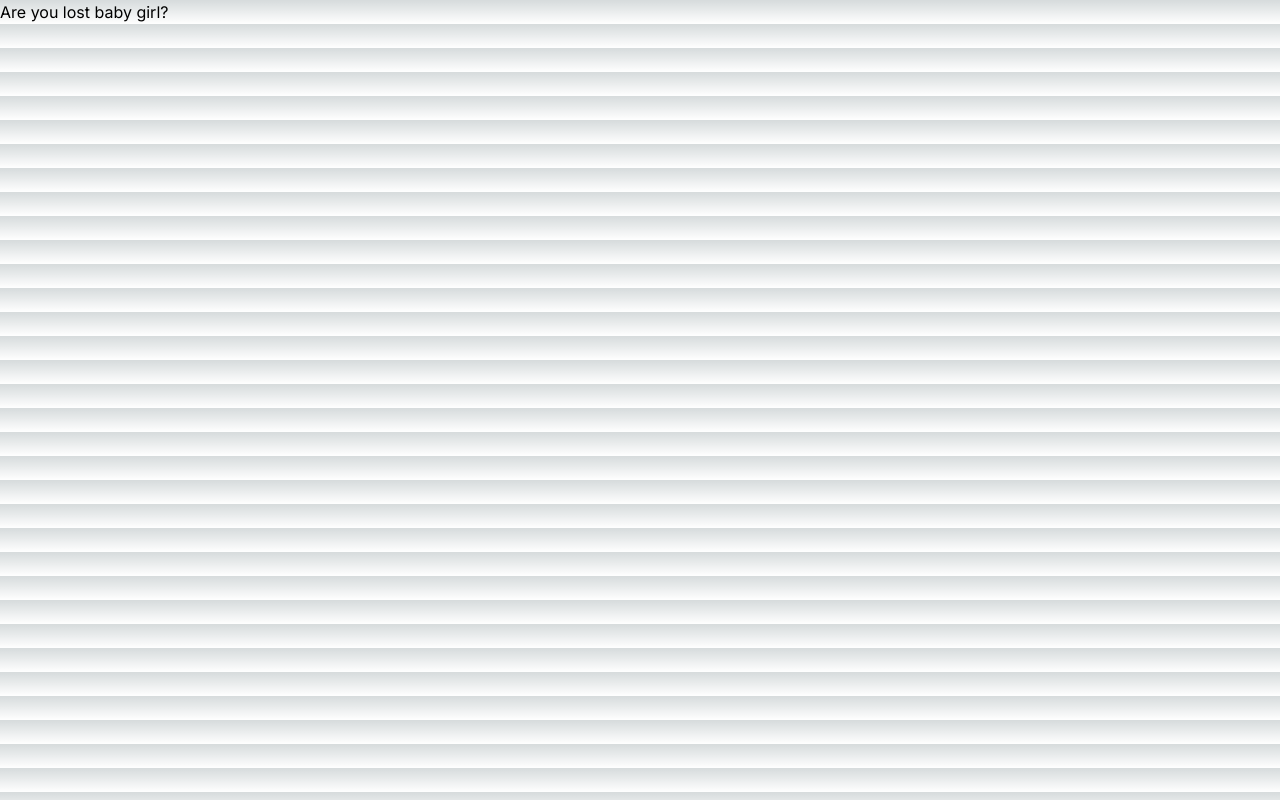
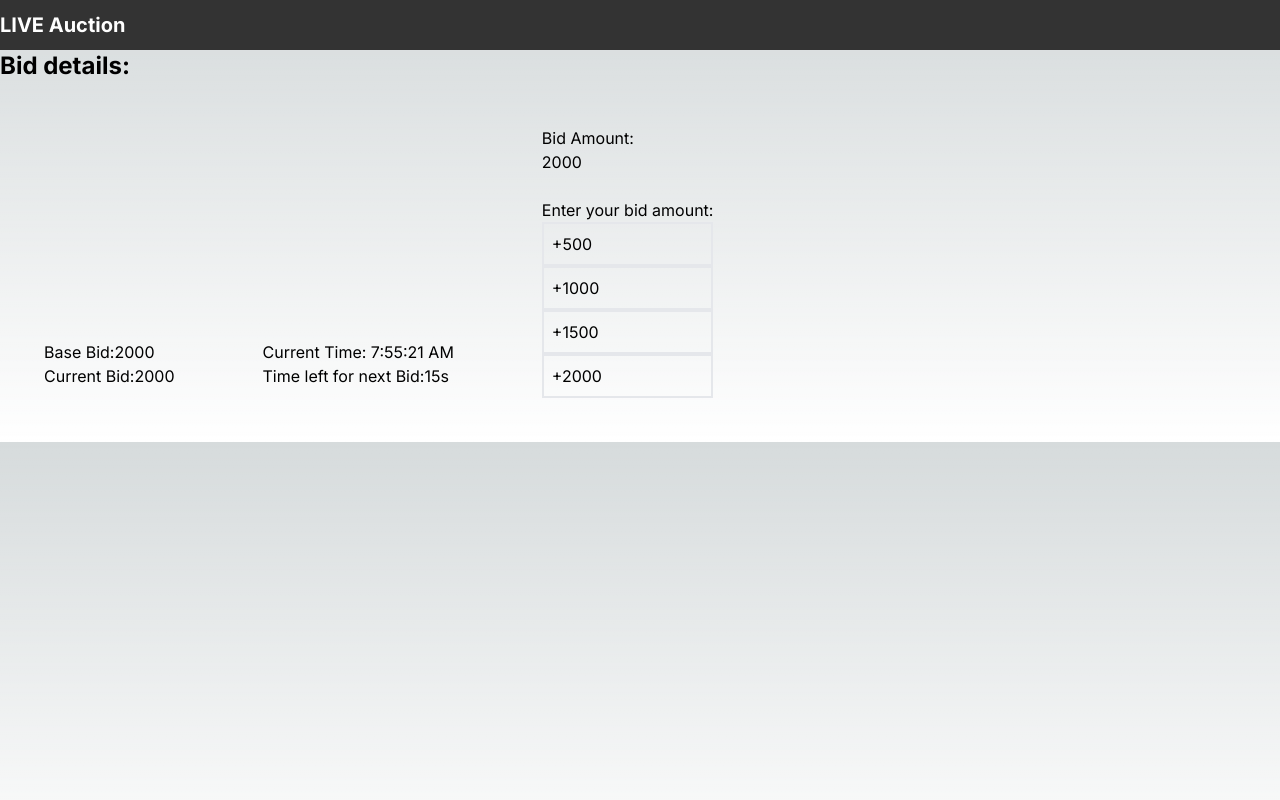
Before and after one commit to synapsecode/chETHFunds, a Next.js app in the folder chethfunds/: page /auction in a window 1280 px wide. Before the commit this address had no page. Built offline with nearby package versions, Linux system fonts and the light colour scheme.

Commit message:
AuctionPage

```diff
--- /dev/null
+++ b/chethfunds/app/auction/page.js
@@ -0,0 +1,64 @@
+'use client';
+import AppBar from "../../components/AppBar";
+import { useState, useEffect } from "react";
+// import Router from "next/router"
+
+// let bidAmount = 2000;
+let time;
+let timeRemaining=120;
+setInterval(()=>{
+    time=new Date().toLocaleTimeString();
+},1000)
+
+export default function Auction() {
+    const [bidAmount, seta] = useState(2000);
+    const [seconds, setSeconds] = useState(0);
+    const [timeRemaining, setTimeRemaining] = useState(20);
+
+    useEffect(() => {
+        const intervalId = setInterval(() => {
+          // Increment the seconds every second
+          setSeconds((prevSeconds) => prevSeconds + 1);
+          setTimeRemaining(prevTime => (prevTime > 0 ? prevTime - 1 : 0));
+          if (timeRemaining==0) {
+            <h1>TIME UP</h1>
+          }
+        }, 1000);
+        return () => clearInterval(intervalId);
+  }, []);
+
+    const handleIncrement = (a) => {
+        seta((a * 100) + bidAmount);
+        // bidAmount=bidAmount+(a*100);
+    };
+
+
+    return (
+        <>
+            <AppBar pageName={"LIVE Auction"} />
+            <div>
+                <p className="font-bold text-2xl center">Bid details:</p>
+                <div className="details inline-block min-w-min p-11">
+                    <p>Base Bid:2000</p>
+                    <p>Current Bid:{bidAmount}</p>
+                </div>
+                <div className="time inline-block min-w-min p-11">
+                    <p>Current Time: {time}</p>
+                    <div>Time left for next Bid:{timeRemaining}s</div>
+                </div>
+                <div className="amount inline-block min-w-min p-11">
+                    <p>Bid Amount:<br />{bidAmount}</p> <br />
+                    <div>Enter your bid amount: <br />
+                        <ul>
+                            <li className="border-2 p-2 cursor-pointer" onClick={() => handleIncrement(5)}>+500</li>
+                            <li className="border-2 p-2 cursor-pointer" onClick={() => handleIncrement(10)}>+1000</li>
+                            <li className="border-2 p-2 cursor-pointer" onClick={() => handleIncrement(15)}>+1500</li>
+                            <li className="border-2 p-2 cursor-pointer" onClick={() => handleIncrement(20)}>+2000</li>
+                        </ul>
+                        {/* <button className="border-2 rounded-sm border-white p-3">BID</button> */}
+                    </div>
+                </div>
+            </div>
+        </>
+    )
+}
```
